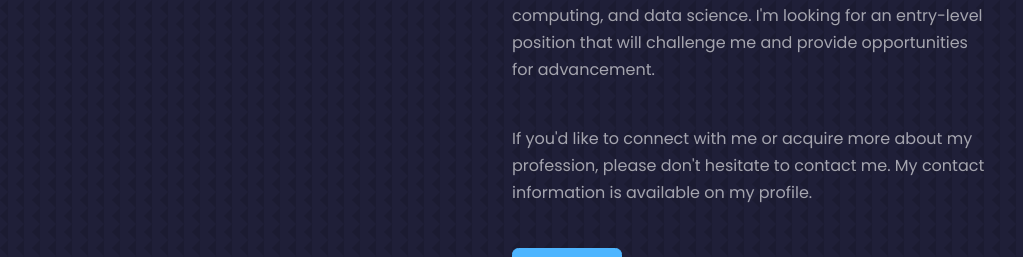
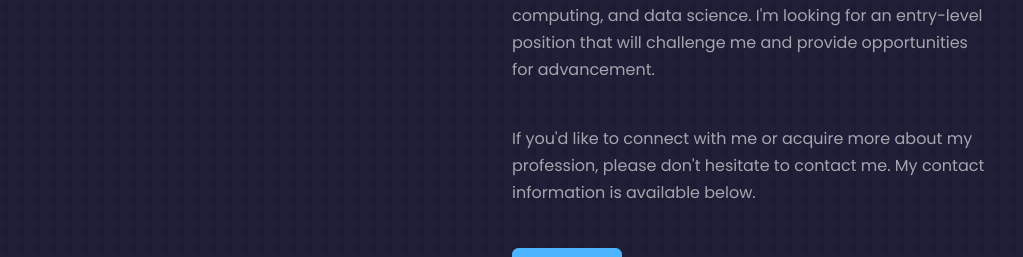
Before and after one commit to harshsingh-io/portfolio, a React (Create React App) app: page / in a window 1280 px wide. Shown: the part 1808-2065 px from the top of the page, without its empty margins (128-1151 px from the left). Built offline with nearby package versions, Linux system fonts and the light colour scheme.

Commit message:
Changed last paragraph of about section

```diff
--- a/src/components/about/About.jsx
+++ b/src/components/about/About.jsx
@@ -45,7 +45,7 @@ const About = () => {
           Looking ahead, I'm excited to continue enhancing my software development skills and exploring new opportunities in fields such as machine learning, cloud computing, and data science. I'm looking for an entry-level position that will challenge me and provide opportunities for advancement.
           </p>
           <p>
-          If you'd like to connect with me or acquire more about my profession, please don't hesitate to contact me. My contact information is available on my profile.
+          If you'd like to connect with me or acquire more about my profession, please don't hesitate to contact me. My contact information is available below.
           </p>
 
           <a href="#contact" className="btn btn-primary">Let's Talk</a>
```
